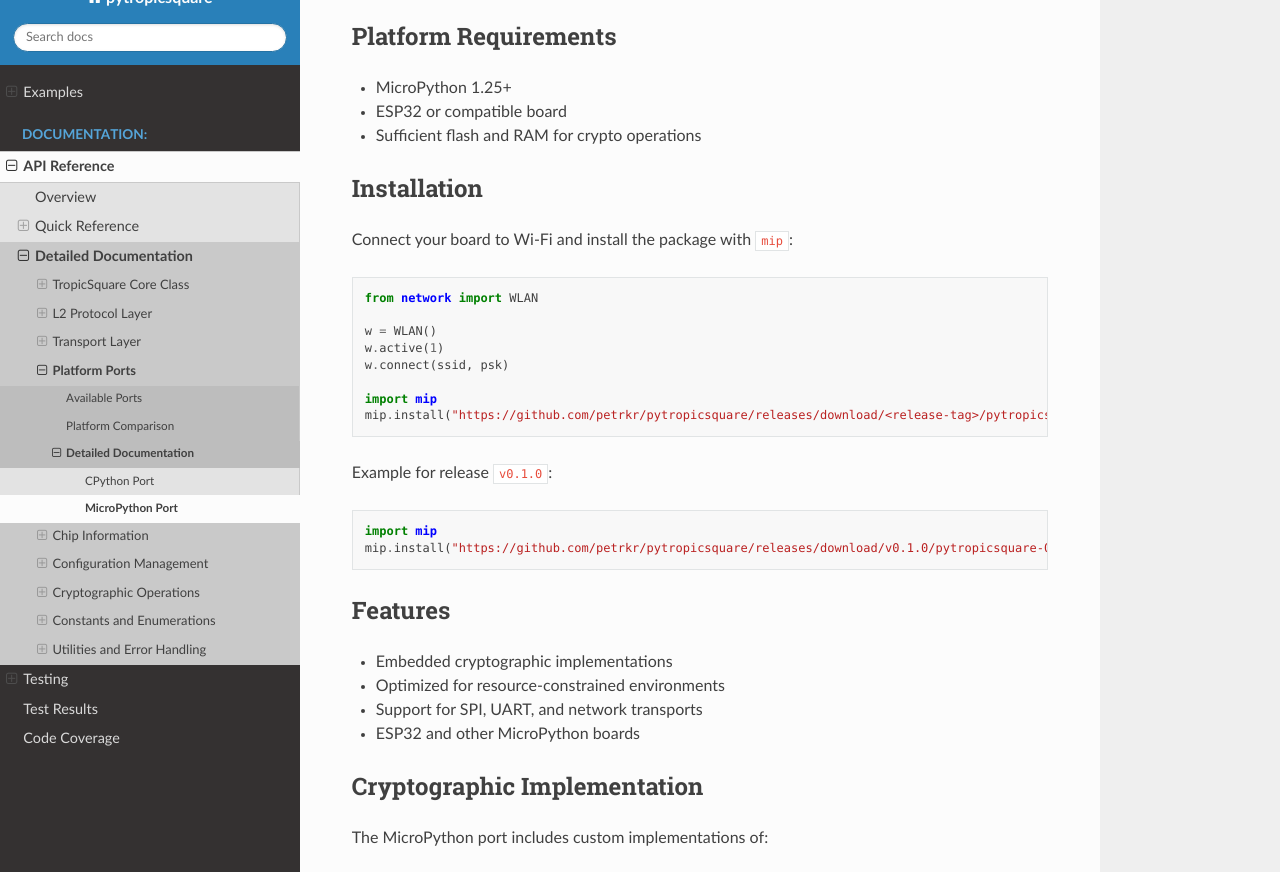
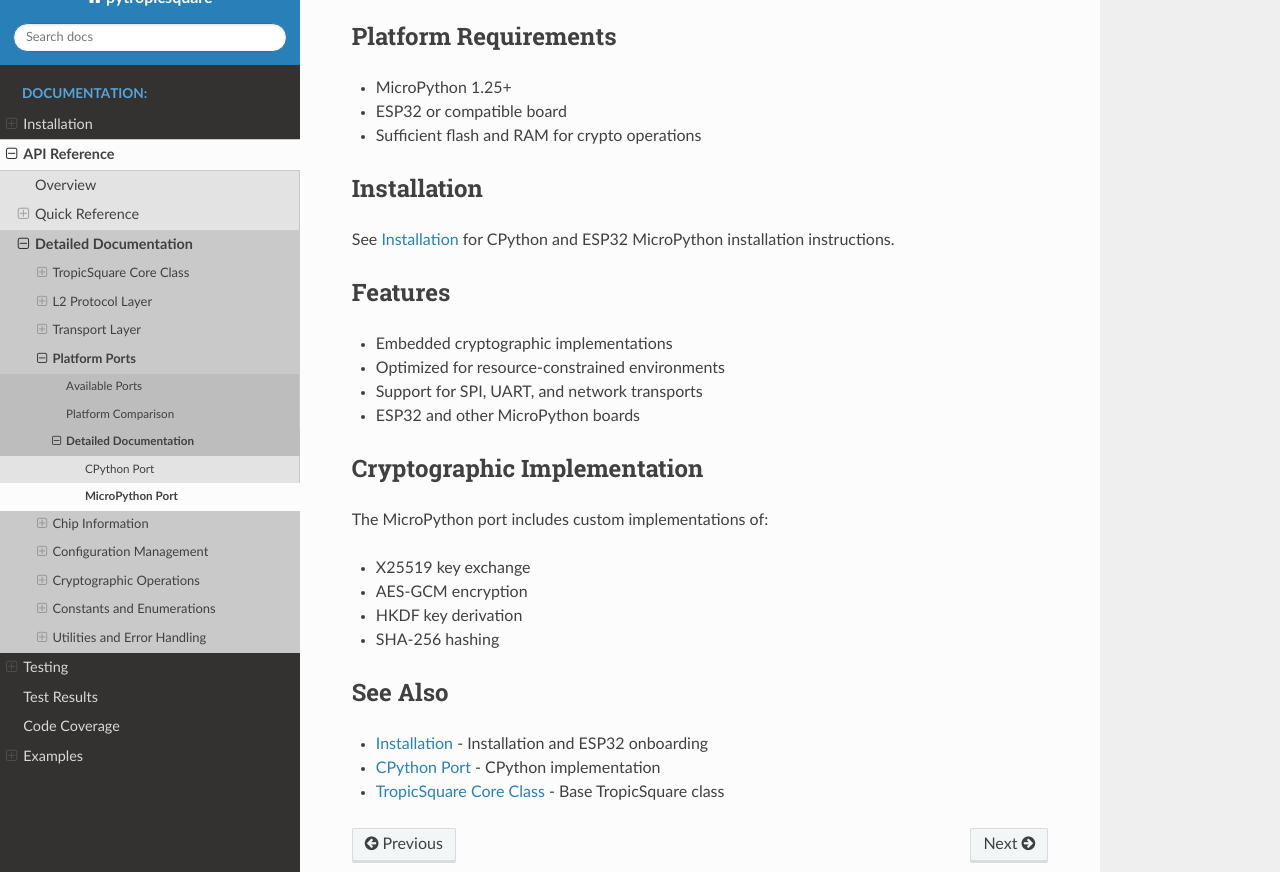
Before and after one commit to petrkr/pytropicsquare, a Sphinx documentation site: the page built from docs/source/api/ports/micropython.rst, in a window 1280 px wide and 900 px high, scrolled down 379 px, cut to the strip 28-900 px from the top of the window. Built offline with Sphinx 7.4.7 and the Read the Docs theme 3.1.0, drawn with Linux system fonts in a browser that asks for light colours.

Commit message:
Documentation / installation

```diff
--- a/docs/source/api/ports/micropython.rst
+++ b/docs/source/api/ports/micropython.rst
@@ -21,25 +21,7 @@ Platform Requirements
 Installation
 ------------
 
-Connect your board to Wi-Fi and install the package with ``mip``:
-
-.. code-block:: python
-
-   from network import WLAN
-
-   w = WLAN()
-   w.active(1)
-   w.connect(ssid, psk)
-
-   import mip
-   mip.install("https://github.com/petrkr/pytropicsquare/releases/download/<release-tag>/pytropicsquare-<version>-mip.json")
-
-Example for release ``v0.1.0``:
-
-.. code-block:: python
-
-   import mip
-   mip.install("https://github.com/petrkr/pytropicsquare/releases/download/v0.1.0/pytropicsquare-0.1.0-mip.json")
+See :doc:`/installation` for CPython and ESP32 MicroPython installation instructions.
 
 Features
 --------
@@ -62,5 +44,6 @@ The MicroPython port includes custom implementations of:
 See Also
 --------
 
+* :doc:`/installation` - Installation and ESP32 onboarding
 * :doc:`cpython` - CPython implementation
 * :doc:`/api/core` - Base TropicSquare class
```
Also changed, not shown: docs/source/index.rst (+13 -12 lines), docs/source/installation.rst (added, +52 -0 lines), examples/README.md.
